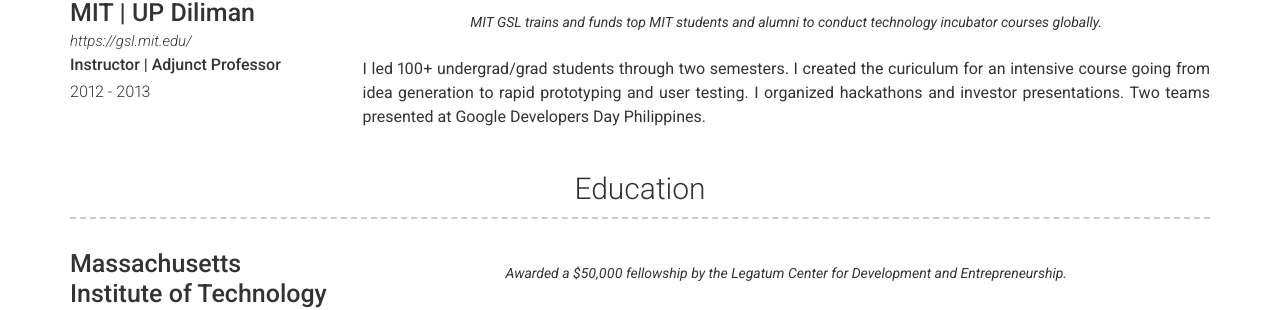
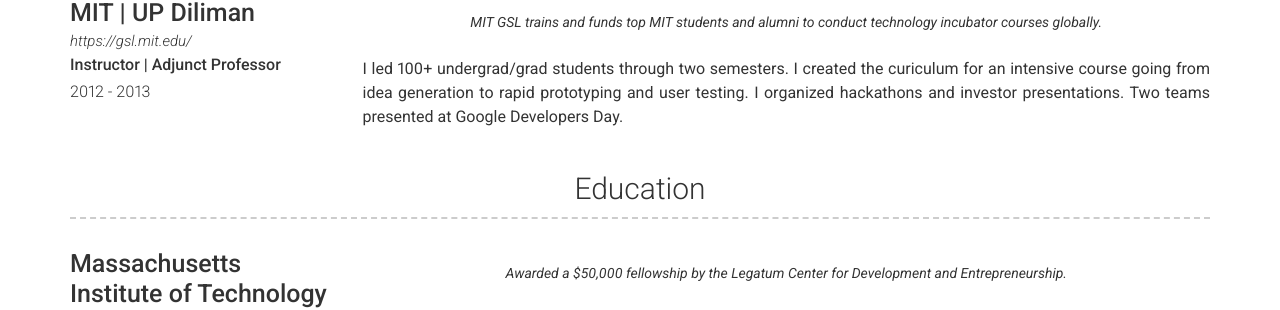
Before and after one commit to dannycastonguay/dannyresume, a Jekyll site: the page built from index.md, in a window 1280 px wide. Shown: the part 1294-1604 px from the top of the page. Built offline with Jekyll 4.4.1, drawn with Linux system fonts in a browser that asks for light colours.

Commit message:
Update experience.yml

```diff
--- a/_data/experience.yml
+++ b/_data/experience.yml
@@ -37,4 +37,4 @@
   quote: >
     MIT GSL trains and funds top MIT students and alumni to conduct technology incubator courses globally.
   description: | # this will include new lines to allow paragraphs
-    I led 100+ undergrad/grad students through two semesters. I created the curiculum for an intensive course going from idea generation to rapid prototyping and user testing. I organized hackathons and investor presentations. Two teams presented at Google Developers Day Philippines.
+    I led 100+ undergrad/grad students through two semesters. I created the curiculum for an intensive course going from idea generation to rapid prototyping and user testing. I organized hackathons and investor presentations. Two teams presented at Google Developers Day.
```
